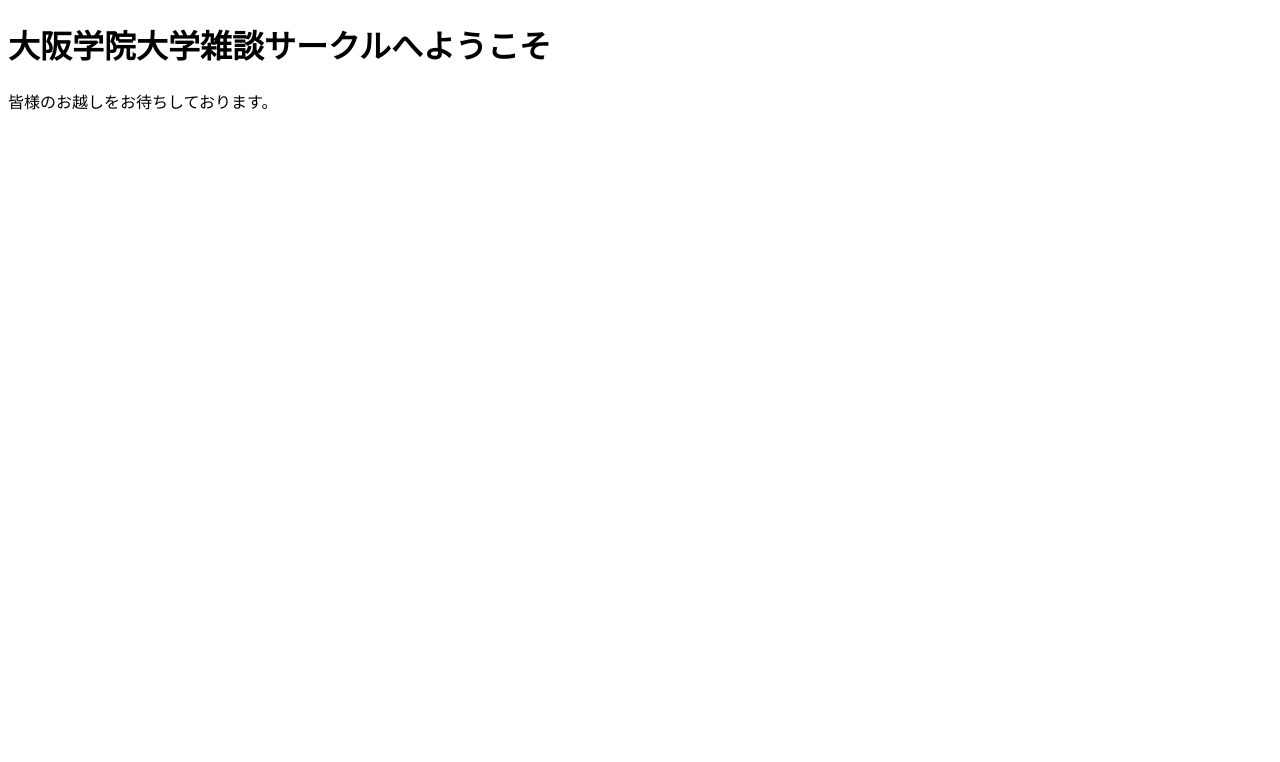
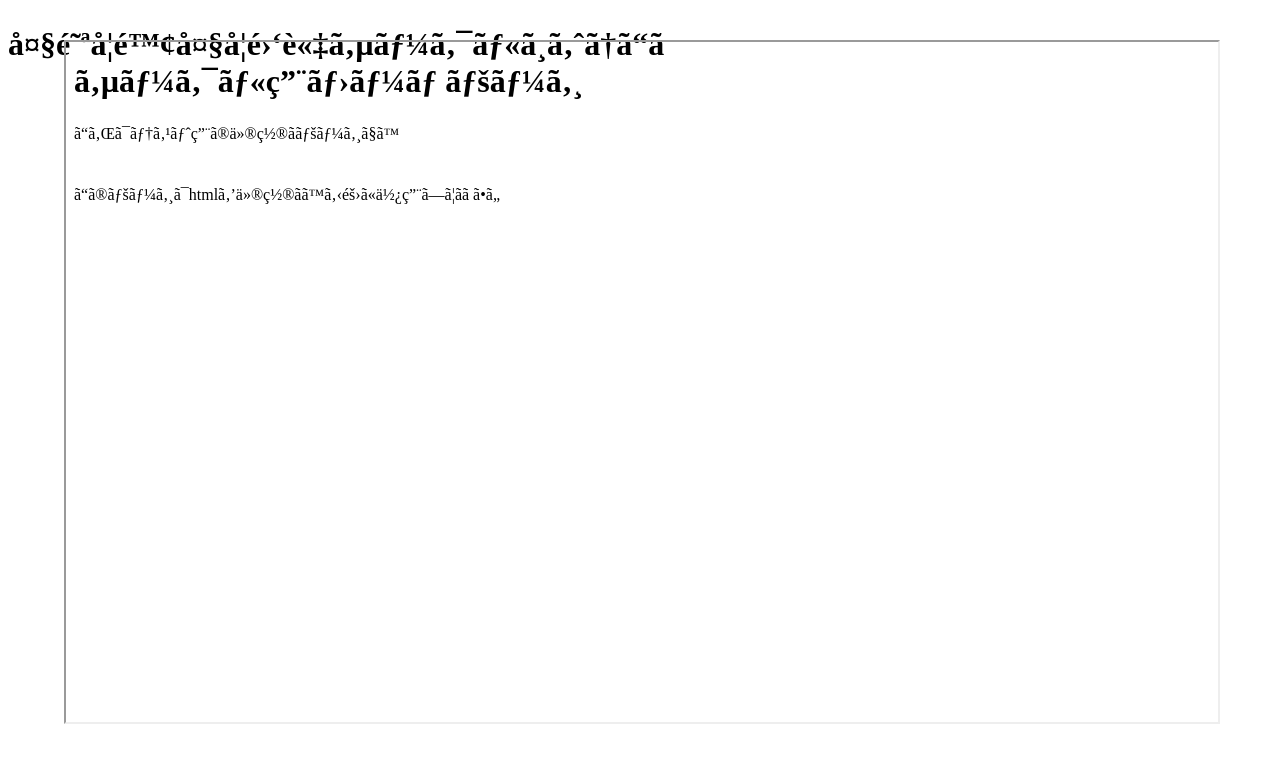
Before and after one commit to ogu-media-information/ogu-media-information.github.io, a plain HTML site: page index.html in a window 1280 px wide. Drawn offline with Linux system fonts and the light colour scheme.

Commit message:
Add files via upload

```diff
--- a/index.html
+++ b/index.html
@@ -1,12 +1,17 @@
 <!DOCTYPE html>
 <html>
-    <head>
-    </head>
-    <body>
-        <script>
-        alert('このページは仮設のページです')
-        </script>
-        <h1>大阪学院大学雑談サークルへようこそ</h1>
-        <p>皆様のお越しをお待ちしております。</p>
-    </body>
+<head>
+<mate charset="UTF-8" name="雑談サークルホームページ">
+    <title>ogu-zatsudan</title>
+    <script>
+    alert('このページは仮設のページです')
+    </script>
+    <h1 type="text/css" href="title.css">大阪学院大学雑談サークルへようこそ</h1>
+    <div>
+    <!--ホームページメイン(hoge.html-->
+    <iframe id="f1" name="main" src="hoge.html" height=85% width=90% style="position: absolute; left: 5%; top: 5%"></iframe>
+    </div>
+</head>
+<body>
+</body>
 </html>
```
Also changed, not shown: title.css (added, +11 -0 lines).
